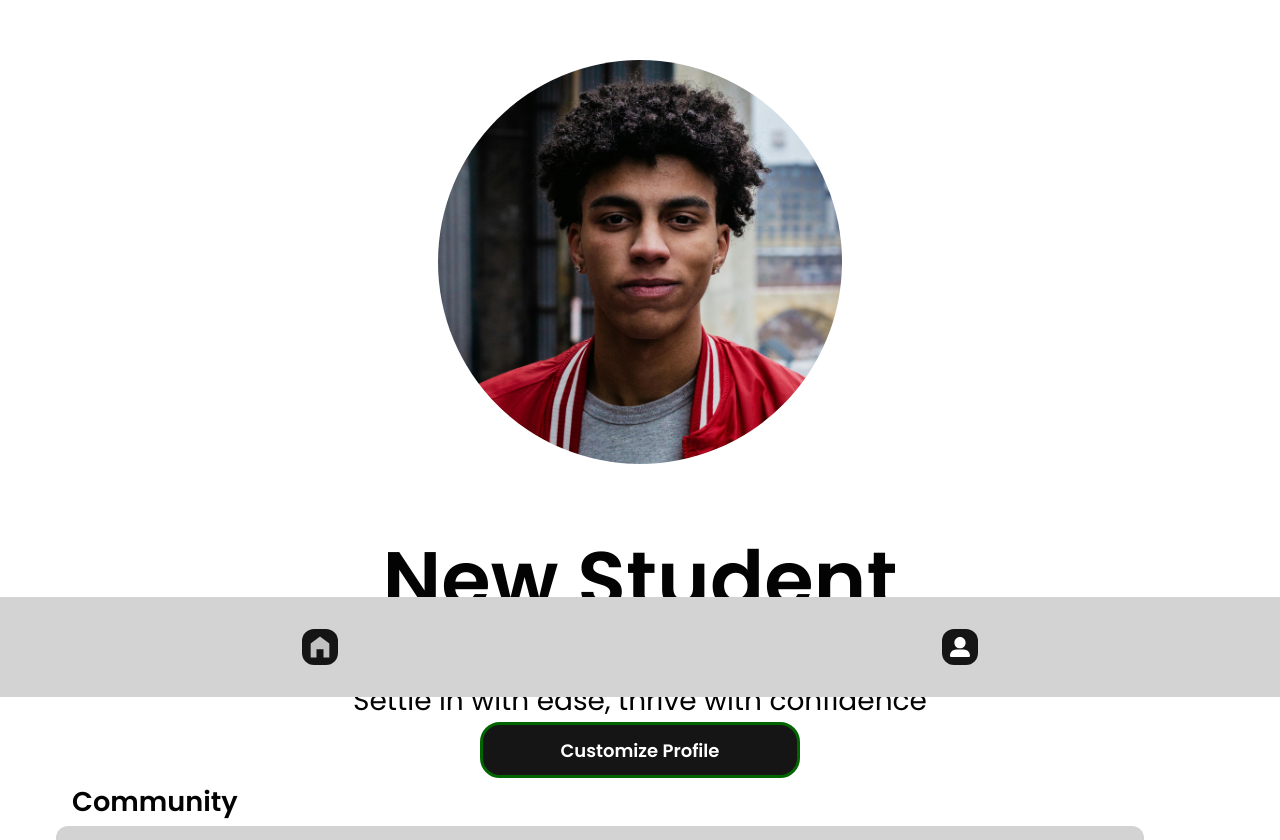
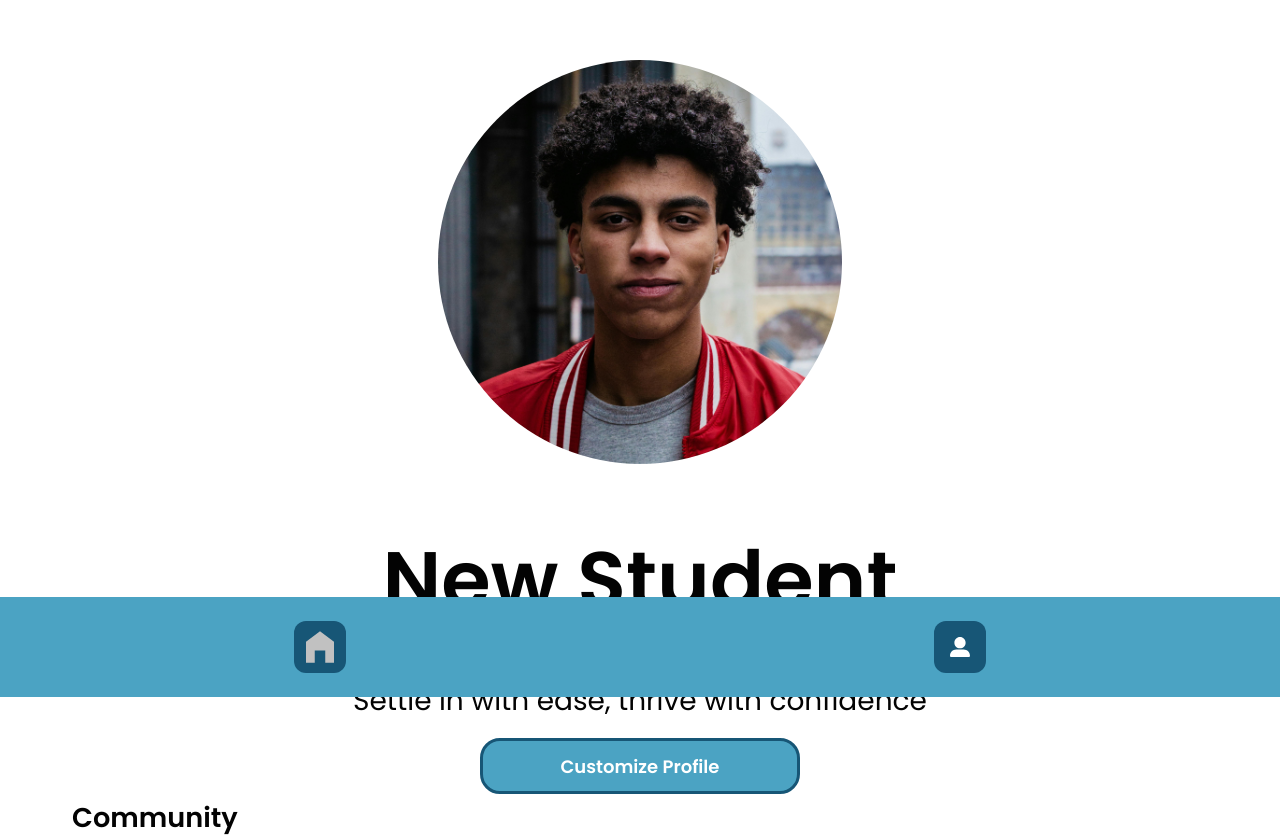
Before and after one commit to AbrahamOlufeyitimi/maple-roots-capstone, a React (Vite) app: page /profile in a window 1280 px wide. Shown: the part 103-943 px from the top of the page. Built offline with nearby package versions, Linux system fonts and the light colour scheme; no server answers.

Commit message:
add new color variables, change button, header, footer and homepage background

```diff
--- a/src/components/Button/Button.scss
+++ b/src/components/Button/Button.scss
@@ -7,18 +7,18 @@
 	border-radius: 1.25rem;
 	color: white;
 	font-weight: 600;
-	border: .1875rem solid darkgreen;
+	border: .1875rem solid $lapis;
 	cursor: pointer;
 	color: white;
-	background-color: #151515;
+	background-color: $pacific;
 
 	&:hover{
-		background-color: darkgreen;
+		background-color: $lapis;
 		color: white;
 	}
 
 	&:focus{
-		background-color: darkgreen;
+		background-color: $lapis;
 		color: white;
 	}
 }
--- a/src/components/CircleCheckbox/CircleCheckbox.scss
+++ b/src/components/CircleCheckbox/CircleCheckbox.scss
@@ -5,7 +5,7 @@
     width: 3.125rem;
     height: 3.125rem;
     border-radius: 50%;
-    border: .125rem solid #000;
+    border: .125rem solid $lapis;
     display: flex;
     justify-content: center;
     align-items: center;
--- a/src/components/Footer/Footer.scss
+++ b/src/components/Footer/Footer.scss
@@ -5,7 +5,7 @@
     justify-content: space-around;
     align-items: center;
     height: 6.25rem;
-    background-color: $grey;
+    background-color: $pacific;
     position: fixed;
     bottom: 0;
     left: 0;
@@ -22,17 +22,17 @@
         display: flex;
         justify-content: center;
         align-items: center;
-        width: 2.25rem;
-        height: 2.25rem;
+        width: 3.25rem;
+        height: 3.25rem;
         border: 0;
         box-sizing: border-box;
         border-radius: .75rem;
         color: $background-white;
-        background-color: #151515;
+        background-color: #175676;
         outline: none;
 
         &:active {
-            background-color: green;
+            background-color: $lapis;
         }
 
         &:hover {
--- a/src/components/Header/Header.scss
+++ b/src/components/Header/Header.scss
@@ -2,7 +2,7 @@
 
 .header {
     height: 6.25rem;
-    background-color: $grey;
+    background-color: $pacific;
     margin-top: 0;
     padding-top: 1.875rem;
     width: 100%;
@@ -12,5 +12,6 @@
         font-weight: 700;
         line-height: 1.875rem;
         text-align: center;
+        color: #cce6f4;
     }
 }
--- a/src/components/Layout/Layout.scss
+++ b/src/components/Layout/Layout.scss
@@ -2,7 +2,7 @@
 
 .two-color-bg {
     background:
-        linear-gradient(to bottom, $grey 3rem, transparent 0),
+        linear-gradient(to bottom, $pacific 3rem, transparent 0),
         url('../../assets/maple-tree.jpg') no-repeat center;
     background-size: cover;
 
@@ -13,6 +13,6 @@
         min-height: calc(100vh - 8.125rem - 2.375rem);
         width: 81vw;
         z-index: 1000;
-        background-color: rgba(235, 239, 242, 0.92);
+        background-color: rgba(204, 230, 244, 0.92);
     }
 }
--- a/src/components/Resource/Resource.scss
+++ b/src/components/Resource/Resource.scss
@@ -24,6 +24,18 @@
 
     &__btn {
         width: 40%;
+        border: 0.1875rem solid $lapis;
+        background-color: $pacific;
+
+        &:hover{
+            background-color: $lapis;
+            color: white;
+        }
+
+        &:focus{
+            background-color: $lapis;
+            color: white;
+        }
     }
 
     &__status {
--- a/src/pages/ProfilePage/ProfilePage.scss
+++ b/src/pages/ProfilePage/ProfilePage.scss
@@ -37,6 +37,7 @@
         font-weight: 400;
         margin-top: 1.5rem;
         text-align: center;
+        margin-bottom: 16px;
     }
 
     &__edit {
--- a/src/styles/_variables.scss
+++ b/src/styles/_variables.scss
@@ -3,6 +3,8 @@ $text-black: #030303;
 $input-grey: #f7f8f9;
 $grey: #d3d3d3;
 $checkmark-blue: #007bff;
+$pacific: #4ba3c3;
+$lapis: #175676;
 
 $tablet-breakpoint: 768px;
 $desktop-breakpoint: 1280px;
```
